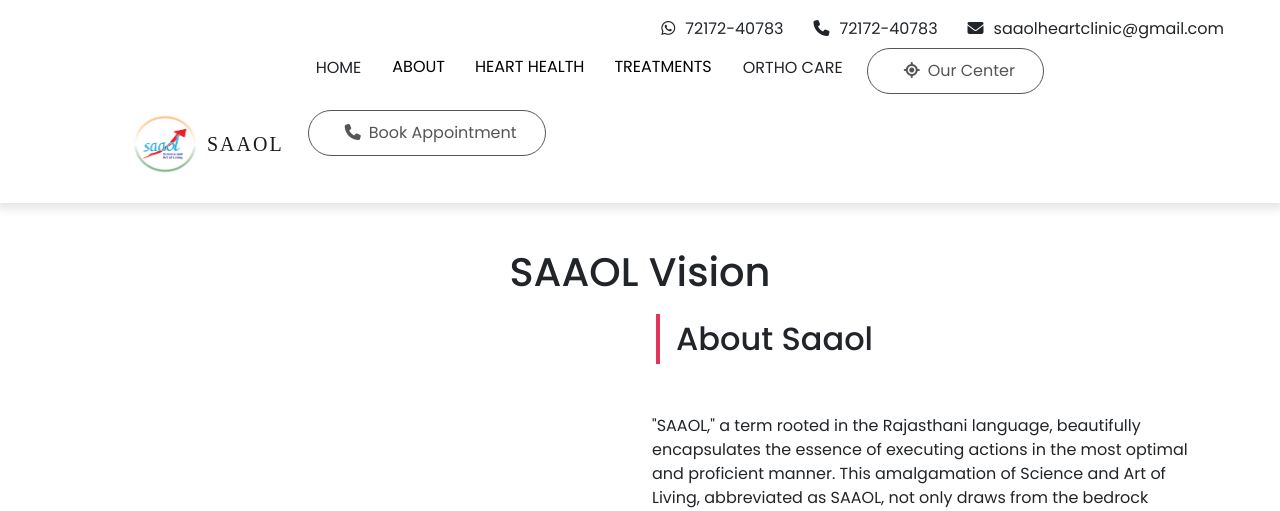
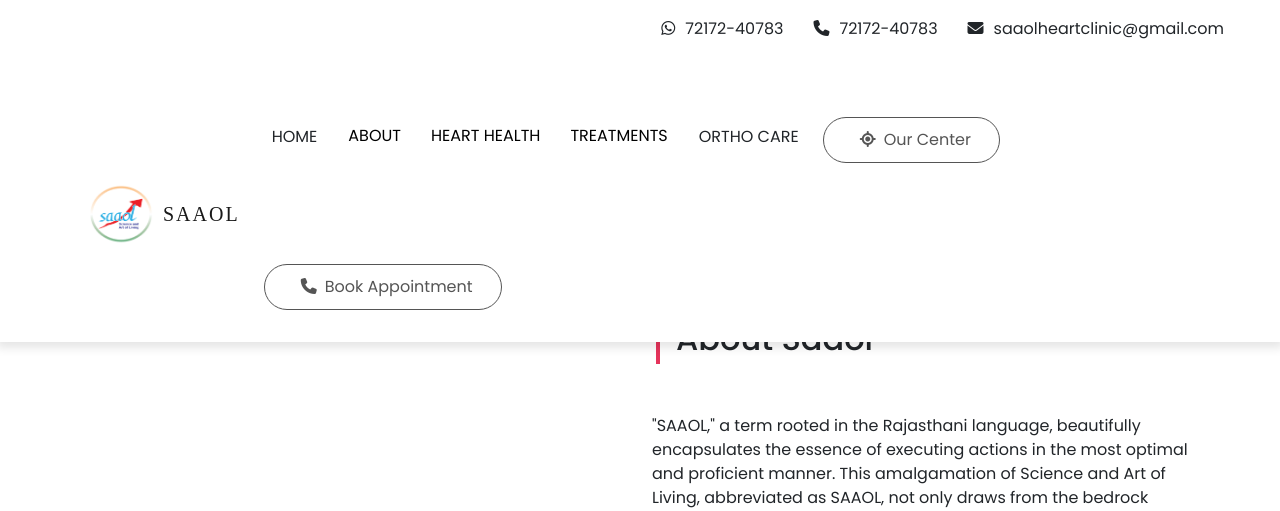
Before and after one commit to DoneshipBreakingBad/Medical, a PHP site: page /about.html in a window 1280 px wide. Shown: the top 511 px of the page. Run offline with PHP 8.4, Linux system fonts and the light colour scheme; some web fonts are replaced.

Commit message:
Update main.css

```diff
--- a/css/main.css
+++ b/css/main.css
@@ -73,7 +73,7 @@ body {
 
 .navbar-brand img {
     width: 67px;
-    margin: 85px 0px 0px 50px;
+    margin: 85px 0px 0px 6px;
 }
 
 .navbar-brand span {
@@ -88,6 +88,7 @@ body {
 
 .nav-item {
     border-bottom: 0.5px solid rgba(0, 0, 0, 0.05);
+    margin: 85px 0px 0px 0px;
 }
 
 /* header */
```
